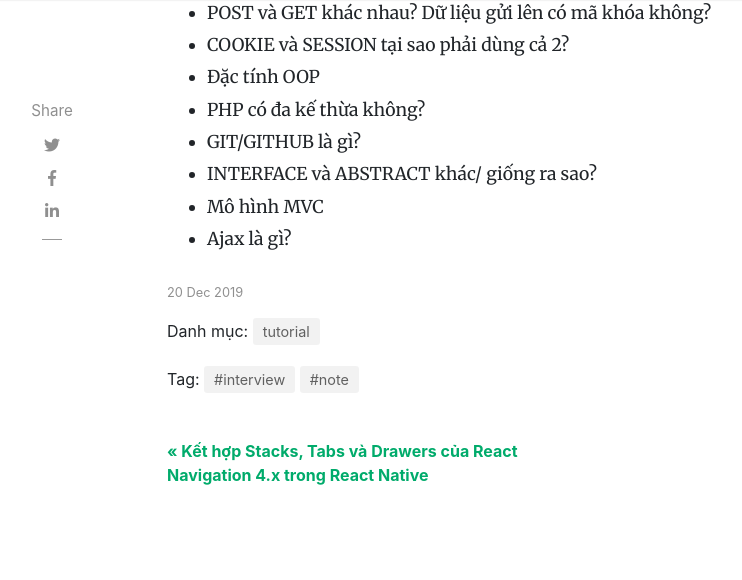
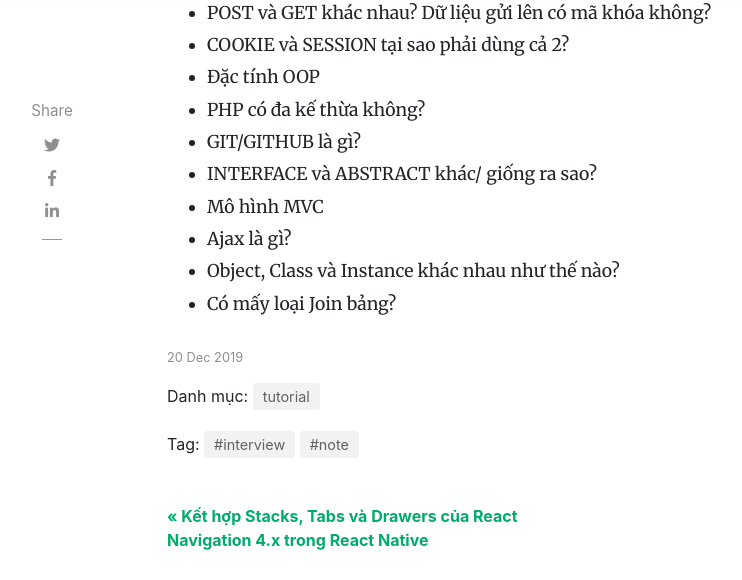
Before and after one commit to tuitucode/tuitucode.github.io, a Jekyll site: the page built from _posts/2019-12-20-kinh-nghiem-phong-van.md, in a window 1280 px wide and 900 px high, scrolled down 1133 px, cut to the strip 0-580 px from the top of the window. Shown: the whole strip, without its empty margins (118-860 px from the left). Built offline with Jekyll 4.4.1, drawn with Linux system fonts in a browser that asks for light colours; nearby versions of some CDN libraries; comment, search, counter and statistics services are not loaded.

Commit message:
Update 2019-12-20-kinh-nghiem-phong-van.md

```diff
--- a/_posts/2019-12-20-kinh-nghiem-phong-van.md
+++ b/_posts/2019-12-20-kinh-nghiem-phong-van.md
@@ -8,7 +8,7 @@ tags:
   - interview
 image: assets/images/fcm.jpg
 description: Tổng hợp kinh nghiệp phỏng vấn
-title: 'Kinh nghiệm phỏng vấn'
+title: Kinh nghiệm phỏng vấn
 ---
 Kinh nghiệm phỏng vấn
 ### PHP
@@ -21,3 +21,5 @@ Kinh nghiệm phỏng vấn
 - INTERFACE và ABSTRACT khác/ giống ra sao?
 - Mô hình MVC
 - Ajax là gì?
+- Object, Class và Instance khác nhau như thế nào?
+- Có mấy loại Join bảng?
```
